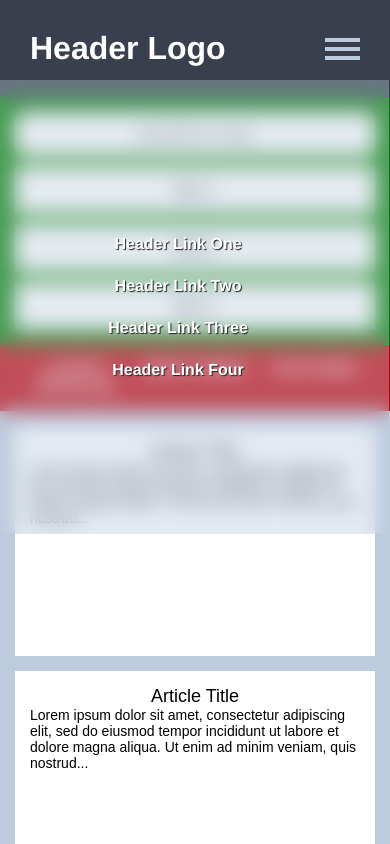
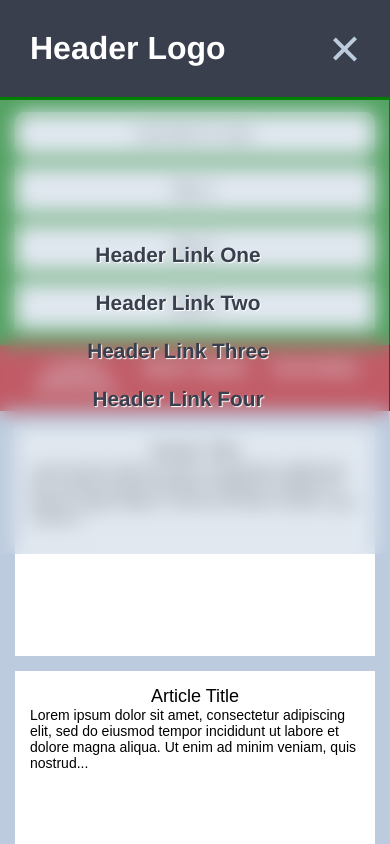
Before and after one commit to rjsudhin/holly-grail-mockup, a plain HTML site: page index.html in a window 390 px wide. Both pictures are taken after a click on the element 342 px from the left and 48 px from the top of the page. Shown: the top 844 px of the page. Drawn offline with Linux system fonts and the light colour scheme.

Commit message:
hamburger menu line to x is configured

```diff
--- a/hamburger.js
+++ b/hamburger.js
@@ -1,9 +1,17 @@
 // hamburger configure
 const hamburger = document.querySelector('.hamburger')
 const ulMenu = document.querySelector('.list-menu')
+const lines = hamburger.querySelectorAll('span')
 
 
 hamburger.addEventListener('click', (e) => {
+  // showing the menu list element
   ulMenu.classList.toggle('active')
+
+  // change the lines to x adding class
+  lines.forEach(line => {
+    line.classList.toggle('change')
+    console.log(line)
+  })
   console.log(ulMenu)
 })
--- a/style.css
+++ b/style.css
@@ -137,6 +137,7 @@ ul {
     align-items: center;
   }
 
+  /* Hamburger Menu */
   .container .header .menu ul {
     display: none;
   }
@@ -146,28 +147,50 @@ ul {
     flex-direction: column;
     gap: 5px;
     span {
-      width: 35px;
+      width: 30px;
       border-bottom: 4px solid #bccbde;
+      transition: 0.4s;
     }
+  }
+
+  /* Move and rotage top bar */
+  .container .header .hamburger span.change:nth-child(1) {
+    transform: translate(0, 8.5px) rotate(-45deg)
+  }
+
+  /* Hide middle bar */
+  .container .header .hamburger span.change:nth-child(2) {
+    opacity: 0;
+  }
+
+  /* Move and rotate bottom bar */
+  .container .header .hamburger span.change:nth-child(3) {
+    transform: translate(0, -8.5px) rotate(45deg)
   }
 
   .container .header .list-menu.active {
     display: flex;
     position: absolute;
     width: 100%;
-    color: #FFFFFF;
-    text-shadow: 1px 1px 1px #252525;
+    color: #393f4d;
+    text-shadow: 1px 1px 1px #fff;
     text-transform: capitalize;
     flex-direction: column;
     align-items: center;
     justify-content: center;
     right: 1px;
-    top: 80px;
+    top: 100px;
     gap: 1.5rem;
     height: 50%;
-    background-color: #bccbde61;
+    background-color: #bccbde72;
     backdrop-filter: blur(10px);
     padding: 1rem;
+    li {
+      font-size: 1.3rem;
+      font-weight: bold;
+    }
   }
+  /* Hamburger Menu */
+
 }
 /* Smaller Screens */
```
